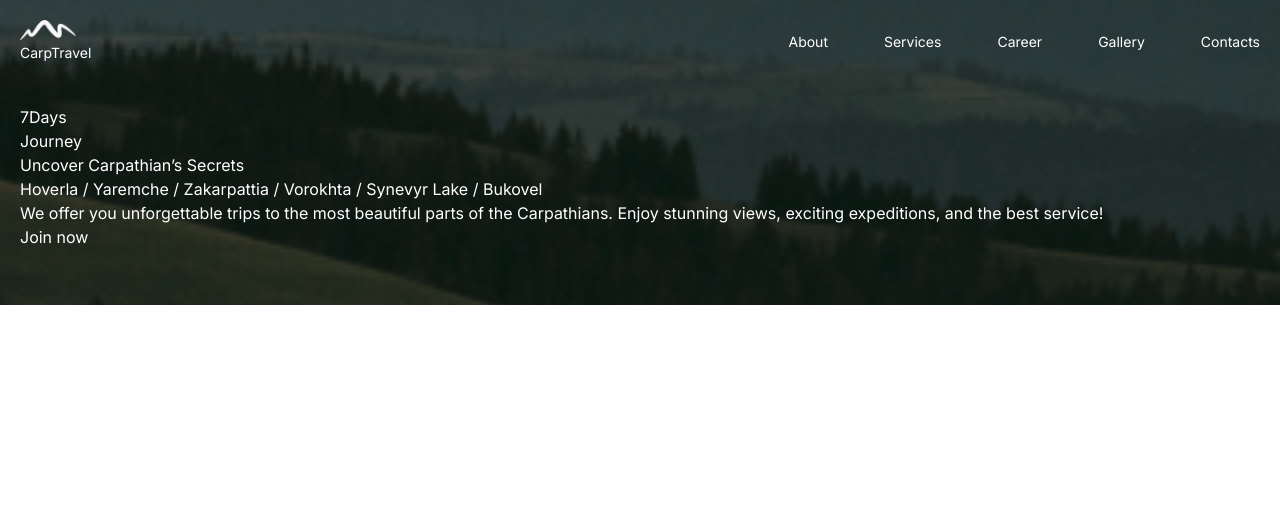
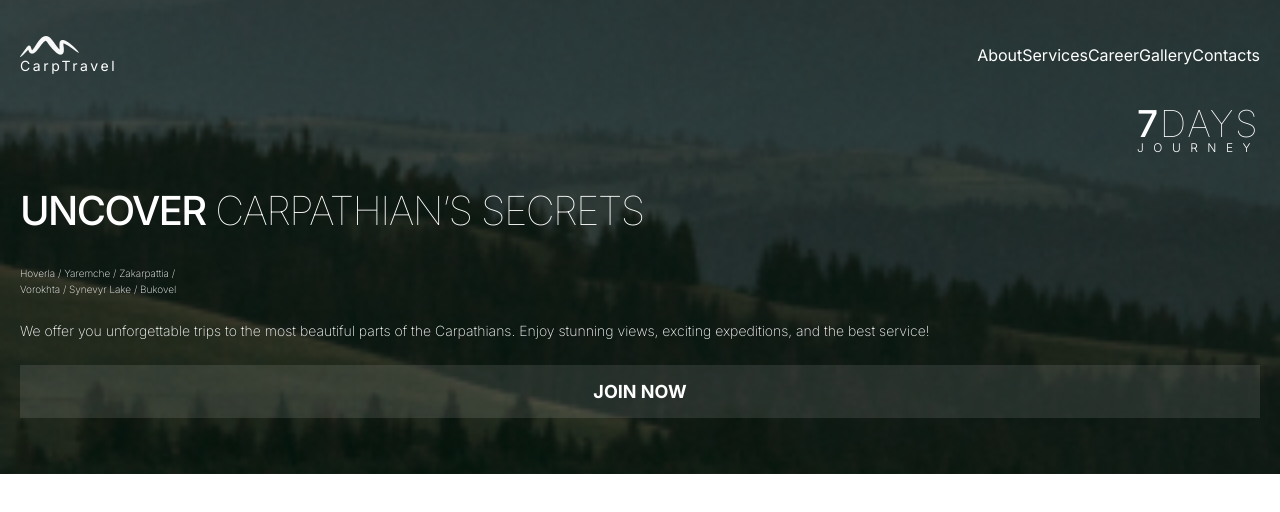
Before and after one commit to Yarzik7/carp-travel, a Next.js app: page / in a window 1280 px wide. Shown: the top 512 px of the page. Built offline with nearby package versions, Linux system fonts and the light colour scheme.

Commit message:
upd hero

```diff
--- a/src/app/globals.css
+++ b/src/app/globals.css
@@ -1,7 +1,7 @@
 @tailwind base;
 @tailwind components;
 @tailwind utilities;
-/* @import-normalize; */
+@import-normalize;
 
 :root {
   --foreground-rgb: 0, 0, 0;
--- a/src/components/Container.jsx
+++ b/src/components/Container.jsx
@@ -1,5 +1,5 @@
-const Container = ({ cssClasses = [], children }) => {
-  const classNames = ["container", ...cssClasses];
+const Container = ({ containerClasses = [], children }) => {
+  const classNames = ["container", ...containerClasses];
 
   return <div className={classNames.join(" ")}>{children}</div>;
 };
--- a/src/components/Header/Header.jsx
+++ b/src/components/Header/Header.jsx
@@ -2,12 +2,12 @@ import Container from "../Container";
 import Logo from "../Logo";
 import MenuButton from "../MenuButton";
 import Navigation from "../Navigation/Navigation";
-import css from './Header.module.css'
+import css from "./Header.module.css";
 
 const Header = () => {
   return (
     <header className={css.header}>
-      <Container cssClasses={[css.headerContainer]}>
+      <Container containerClasses={[css.headerContainer]}>
         <Logo />
         <Navigation />
         <MenuButton />
--- a/src/components/Hero/Hero.jsx
+++ b/src/components/Hero/Hero.jsx
@@ -3,25 +3,36 @@ import css from "./Hero.module.css";
 
 const Hero = () => {
   return (
-    <Section cssClasses={[css.heroSection, css.overlay]}>
-      <div>
-        <p>
-          <span>7</span>Days
+    <Section
+      sectionClasses={[css.heroSection, css.overlay]}
+      containerClasses={["relative pt-[76px]"]}
+    >
+      <div className="absolute top-[0px] right-[20px] uppercase leading-none">
+        <p className="text-37px font-thin tracking-1.65px leading-none">
+          <span className="font-medium leading-none">7</span>Days
         </p>
-        <p>Journey</p>
+        <p className="font-light text-12px tracking-9.48px leading-none">
+          Journey
+        </p>
       </div>
-      <h1>
-        <span>Uncover</span> Carpathian’s Secrets
+      <div className="mb-[24px]">
+        <h1 className="mb-[24px] font-thin -tracking-[1.6px] uppercase text-40px">
+          <span className="font-medium">Uncover</span> Carpathian’s Secrets
         </h1>
-      <p>
+        <p className="w-[165px] text-10px font-extralight leading-1.6">
           Hoverla / Yaremche / Zakarpattia / Vorokhta / Synevyr Lake / Bukovel
         </p>
-      <p>
+      </div>
+      <div className="w-full">
+        <p className="mb-[24px] text-justify text-14px font-extralight leading-1.4">
           We offer you unforgettable trips to the most beautiful parts of the
           Carpathians. Enjoy stunning views, exciting expeditions, and the best
           service!
         </p>
-      <button>Join now</button>
+        <button className="uppercase text-18px flex justify-center items-center font-bold w-full h-53px bg-bgButton">
+          Join now
+        </button>
+      </div>
     </Section>
   );
 };
--- a/src/components/Logo.jsx
+++ b/src/components/Logo.jsx
@@ -3,9 +3,9 @@ import logo from "../../public/Rectangle.png";
 
 const Logo = () => {
   return (
-    <div>
-      <Image className="w-14" src={logo} alt="logo" />
-      <span className="text-sm">CarpTravel</span>
+    <div className="py-[36px]">
+      <Image className="mb-[2px] w-[59px]" src={logo} alt="logo" />
+      <p className="text-[14px] tracking-[2.59px] leading-none">CarpTravel</p>
     </div>
   );
 };
--- a/src/components/MenuButton.jsx
+++ b/src/components/MenuButton.jsx
@@ -1,5 +1,9 @@
 const MenuButton = () => {
-  return <button className="tablet:hidden text-sm">{"Menu"}</button>;
+  return (
+    <button className="uppercase tablet:hidden text-[14px] tracking-[1.4px]">
+      {"Menu"}
+    </button>
+  );
 };
 
 export default MenuButton;
--- a/src/components/Navigation/Navigation.jsx
+++ b/src/components/Navigation/Navigation.jsx
@@ -4,7 +4,7 @@ const navList = ["About", "Services", "Career", "Gallery", "Contacts"];
 
 const renderNav = (item, idx) => {
   return (
-    <li key={idx} className="py-8 text-sm">
+    <li key={idx} className="py-[34px] text-sm">
       {item}
     </li>
   );
--- a/src/components/Section.jsx
+++ b/src/components/Section.jsx
@@ -1,11 +1,11 @@
 import Container from "./Container";
 
-const Section = ({ cssClasses=[], children }) => {
-  const classNames = ["section", ...cssClasses];
+const Section = ({ sectionClasses=[], containerClasses, children }) => {
+  const classNames = ["section", ...sectionClasses];
 
   return (
     <section className={classNames.join(" ")}>
-      <Container>{children}</Container>
+      <Container containerClasses={containerClasses}>{children}</Container>
     </section>
   );
 };
--- a/tailwind.config.js
+++ b/tailwind.config.js
@@ -28,6 +28,29 @@ module.exports = {
       tahiti: "#3ab7bf",
       silver: "#ecebff",
       bermuda: "#78dcca",
+      bgButton: "rgba(255, 255, 255, 0.10)",
+    },
+    letterSpacing: {
+      "9.48px": "9.48px",
+      "1.65px": "1.65px",
+    },
+    lineHeight: {
+      1.4: "1.4",
+      1.6: "1.6",
+      12: "3rem",
+      none: "1",
+    },
+    fontSize: {
+      "40px": "40px",
+      "37px": "37px",
+      "12px": "12px",
+      "10px": "10px",
+      "14px": "14px",
+      "18px": "18px",
+    },
+    spacing: {
+      "53px": "53px",
+      "113px": "113px",
     },
   },
   plugins: [],
```
Lines whose indentation alone changed are shown as unchanged.
